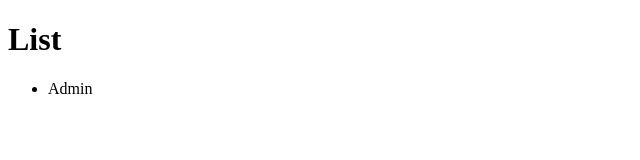
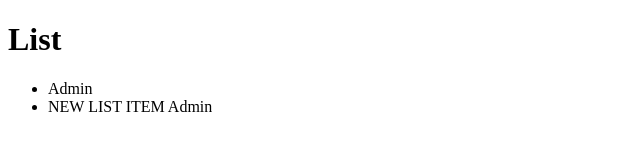
Before and after one commit to prog-kiev-git/project-x, a plain HTML site: page index.html in a window 1280 px wide. Shown: the whole page, without its empty margins (0-640 px from the left). Drawn offline with Linux system fonts and the light colour scheme.

Commit message:
added new list item

```diff
--- a/index.html
+++ b/index.html
@@ -8,6 +8,7 @@
 	<h1>List</h1>
 	<ul>
 		<li>Admin</li>
+		<li>NEW LIST ITEM Admin</li>
 	</ul>
 </body>
 </html>
```
